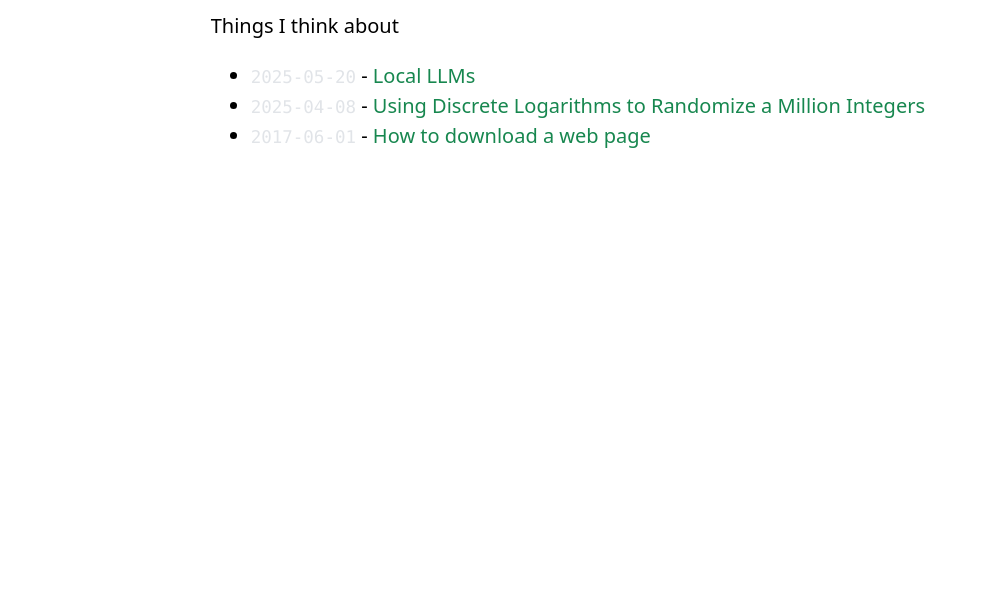
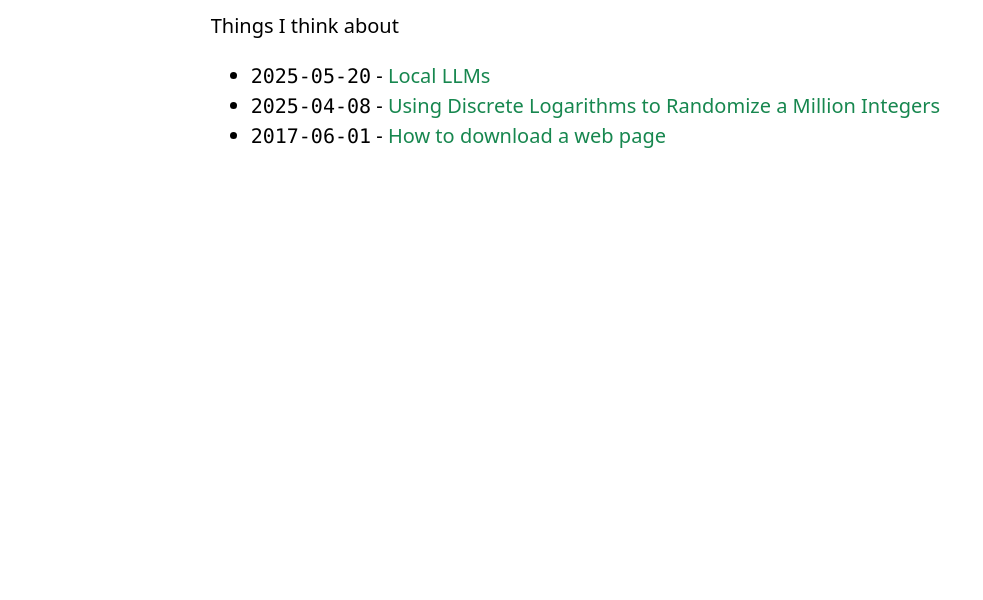
Before and after one commit to ceautery/ceautery.github.io, an Astro site: page / in a window 1280 px wide. Shown: the part 200-800 px from the top of the page, without its empty margins (0-983 px from the left). Built offline with nearby package versions, Linux system fonts and the light colour scheme; Astro itself is replaced by a stand-in of ours; some packages are replaced by stand-ins of ours.

Commit message:
Inline code, index datestamp style tweaks

```diff
--- a/src/pages/index.astro
+++ b/src/pages/index.astro
@@ -22,7 +22,7 @@ const data = {
     {
       allPosts.map((p) => (
         <li>
-          <code>{p.data.date}</code> -
+          <span>{p.data.date}</span> -
           <a href={`/blog/${p.id}/`}> {p.data.title}</a>
         </li>
       ))
@@ -31,7 +31,7 @@ const data = {
 </BaseLayout>
 
 <style>
-  code {
-    background-color: inherit;
+  span {
+    font-family: "Menlo", monospace;
   }
 </style>
--- a/src/styles/global.css
+++ b/src/styles/global.css
@@ -9,6 +9,8 @@
   --nav-hover-color: light-dark(#f4f4f4, #555);
   --code-background-color: #222;
   --code-color: #e1e4e8;
+  --inline-code-background-color: light-dark(#ddd, #222);
+  --inline-code-color: light-dark(black, #e1e4e8);
   --blockquote-border-color: light-dark(#eee, #666);
   --blockquote-color: light-dark(#444, #ccc);
   --table-border-color: light-dark(#dbdbdb, #555);
@@ -136,6 +138,8 @@ code,
 }
 
 p > code {
+  color: var(--inline-code-color);
+  background-color: var(--inline-code-background-color);
   padding: 0.2em 0.4em;
 }
 
```
